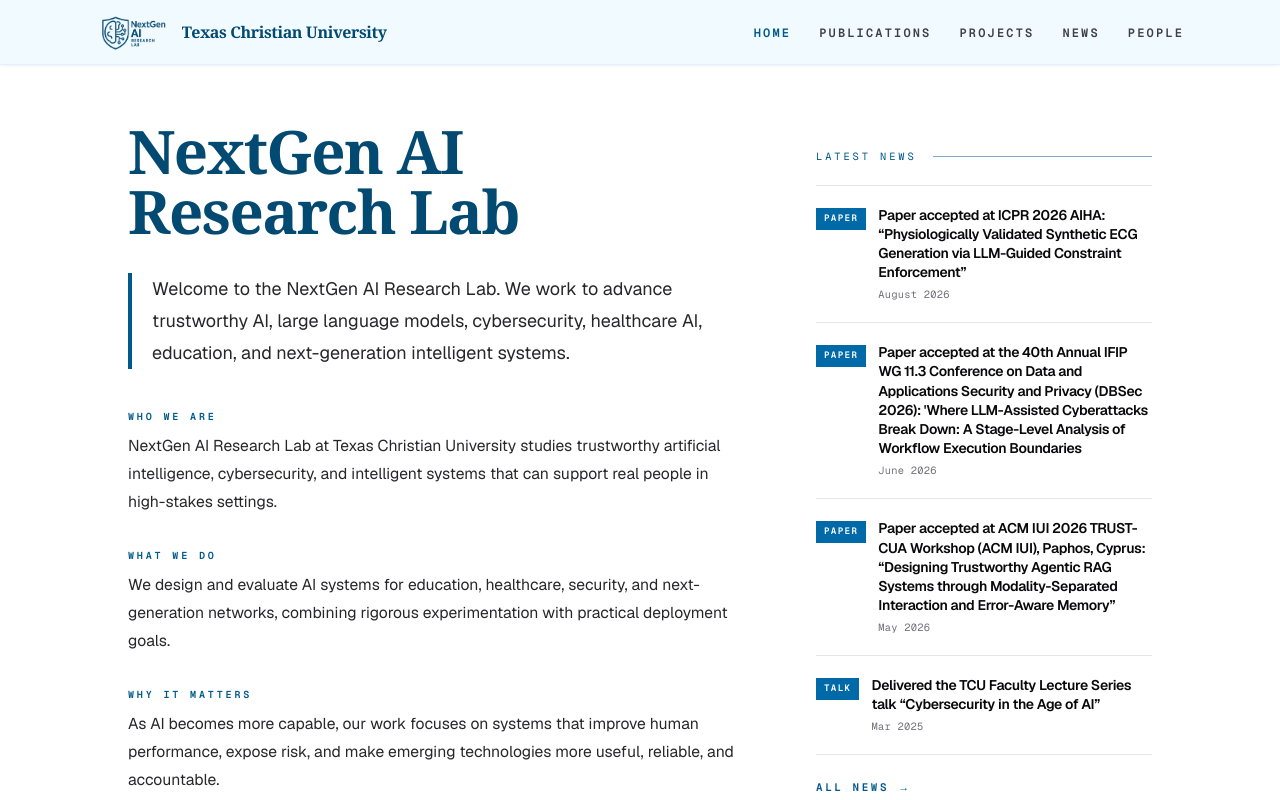
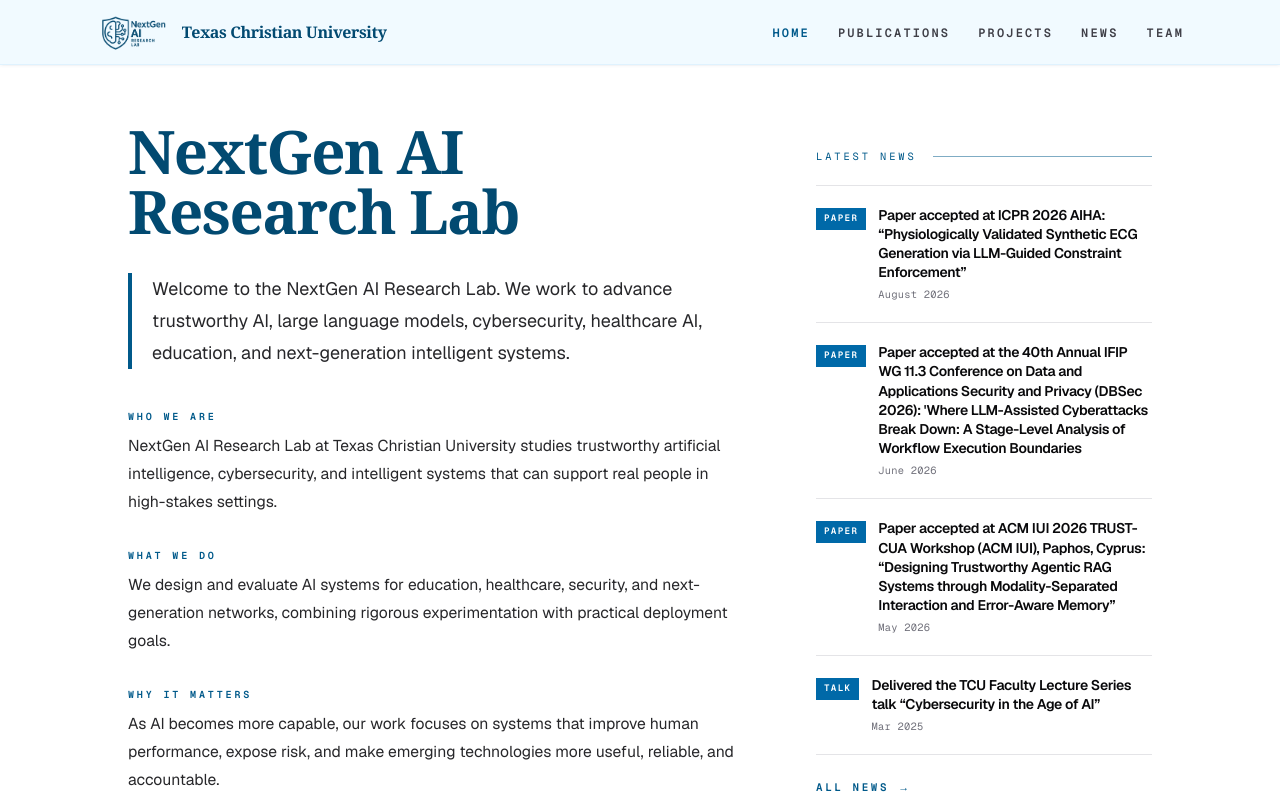
Before and after one commit to nextgenai2016/nextgen-ai-research-lab, a Next.js app: page / in a window 1280 px wide. Shown: the top 800 px of the page. Built offline with nearby package versions, Linux system fonts and the light colour scheme.

Commit message:
Rename people nav item to team

```diff
--- a/src/data/nav.ts
+++ b/src/data/nav.ts
@@ -11,7 +11,7 @@
   { href: "/news", label: "News" },
   {
     href: "/team",
-    label: "People",
+    label: "Team",
     children: [
       { href: "/team#principal-investigator", label: "PI" },
       { href: "/team#current-students", label: "Current Students" },
```
